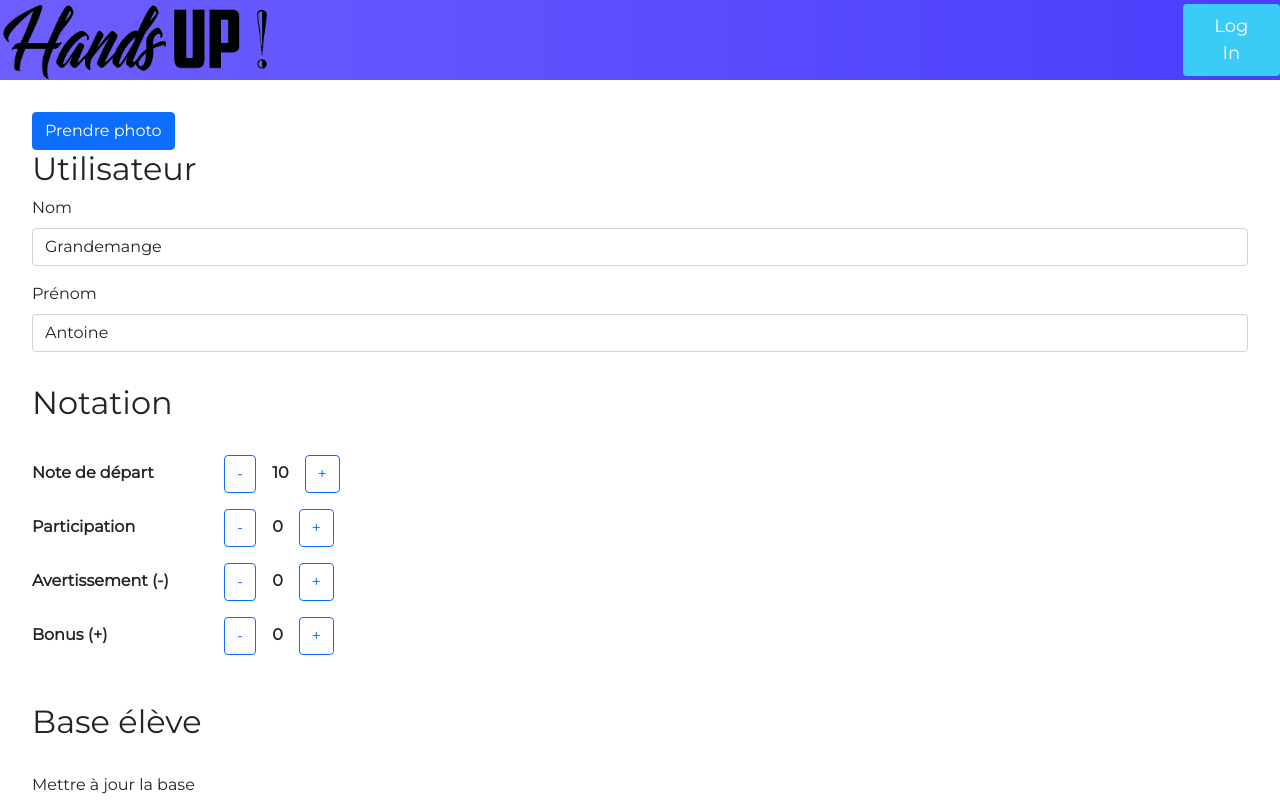
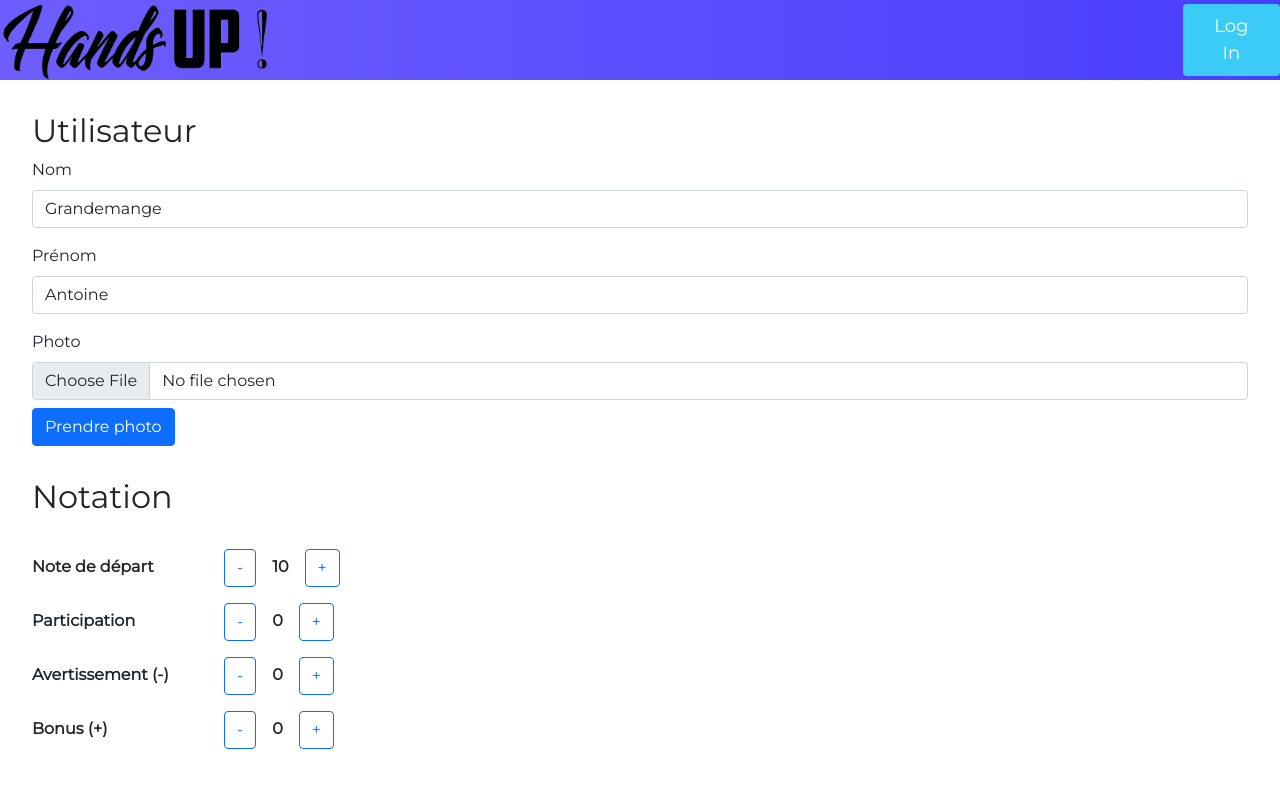
Before and after one commit to buffongeorges/HandsupClient, a React (Create React App) app: page /settings in a window 1280 px wide. Shown: the top 800 px of the page. Built offline with nearby package versions, Linux system fonts and the light colour scheme.

Commit message:
fix camera on /settings

```diff
--- a/src/components/Settings/Settings.js
+++ b/src/components/Settings/Settings.js
@@ -6,21 +6,21 @@ import Row from "react-bootstrap/Row";
 import Col from "react-bootstrap/Col";
 import Counter from "../../utils/Counter";
 import { useNavigate } from "react-router-dom";
-import Webcam from 'react-webcam';
+import Webcam from "react-webcam";
 
 const allowedExtensions = ["csv", "xls"];
 
-
 export default function Settings() {
   const [showCamera, setShowCamera] = useState(false);
+  const [photo, setPhoto] = useState(null);
   const [file, setFile] = useState("");
   const webcamRef = React.useRef(null);
-  const capture = React.useCallback(
-    () => {
-      const imageSrc = webcamRef.current.getScreenshot();
-    },
-    [webcamRef]
-  );
+  const capture = React.useCallback(() => {
+    const imageSrc = webcamRef.current.getScreenshot();
+    console.log(imageSrc);
+    setShowCamera(false);
+    setPhoto(imageSrc);
+  }, [webcamRef]);
   let navigate = useNavigate();
 
   const handleClick = () => {
@@ -29,7 +29,6 @@ export default function Settings() {
   };
 
   const handleFileChange = (e) => {
-
     // Check if user has entered the file
     if (e.target.files.length) {
       const inputFile = e.target.files[0];
@@ -45,37 +44,54 @@ export default function Settings() {
 
       // If input type is correct set the state
       setFile(inputFile);
-    }
-    else {
-        setFile(null)
+    } else {
+      setFile(null);
     }
   };
 
   return (
     <div style={{ margin: "2rem" }}>
-      {showCamera && (
-        <div>
-        <Webcam
-        audio={false}
-        ref={webcamRef}
-        screenshotFormat="image/jpeg"
-      />
-      <Button onClick={capture}>Capture photo</Button>
-      </div>
-
-      )}
-      {!showCamera && (<Button onClick={() => {setShowCamera(true)}}>Prendre photo</Button>)}
 
       <h2> Utilisateur</h2>
       <Form>
         <Form.Group className="mb-3" controlId="formFirstname">
           <Form.Label>Nom</Form.Label>
-          <Form.Control type="email" placeholder="Entrer votre nom" defaultValue={"Grandemange"} />
+          <Form.Control
+            type="email"
+            placeholder="Entrer votre nom"
+            defaultValue={"Grandemange"}
+          />
         </Form.Group>
 
         <Form.Group className="mb-3" controlId="formLastname">
           <Form.Label>Prénom</Form.Label>
-          <Form.Control type="email" placeholder="Entrer votre prénom" defaultValue={"Antoine"} />
+          <Form.Control
+            type="email"
+            placeholder="Entrer votre prénom"
+            defaultValue={"Antoine"}
+          />
+        </Form.Group>
+
+        <Form.Group controlId="formFile" className="mb-3">
+          <Form.Label>Photo</Form.Label>
+          <Form.Control type="file" />
+          {photo && (<img src={photo}/>)}
+          {showCamera && (
+        <div>
+          <Webcam audio={false} ref={webcamRef} screenshotFormat="image/jpeg" />
+          <br/><Button onClick={capture}>Capturer</Button>
+        </div>
+      )}
+      {!showCamera && (
+        <Button style={{marginTop: '0.5rem'}}
+          onClick={() => {
+            setPhoto(null);
+            setShowCamera(true);
+          }}
+        >
+          Prendre photo
+        </Button>
+      )}
         </Form.Group>
 
         <h2 style={{ marginTop: "2rem" }}> Notation</h2>
@@ -152,13 +168,15 @@ export default function Settings() {
           style={{ marginTop: "2rem" }}
         >
           <Form.Label>Mettre à jour la base</Form.Label>
-          <Form.Control type="file" onChange={handleFileChange}/>
+          <Form.Control type="file" onChange={handleFileChange} />
         </Form.Group>
         <Button
           variant="primary"
           type="submit"
           disabled={!file}
-          onClick={() => {handleClick()}}
+          onClick={() => {
+            handleClick();
+          }}
         >
           Sauvegarder
         </Button>
```
